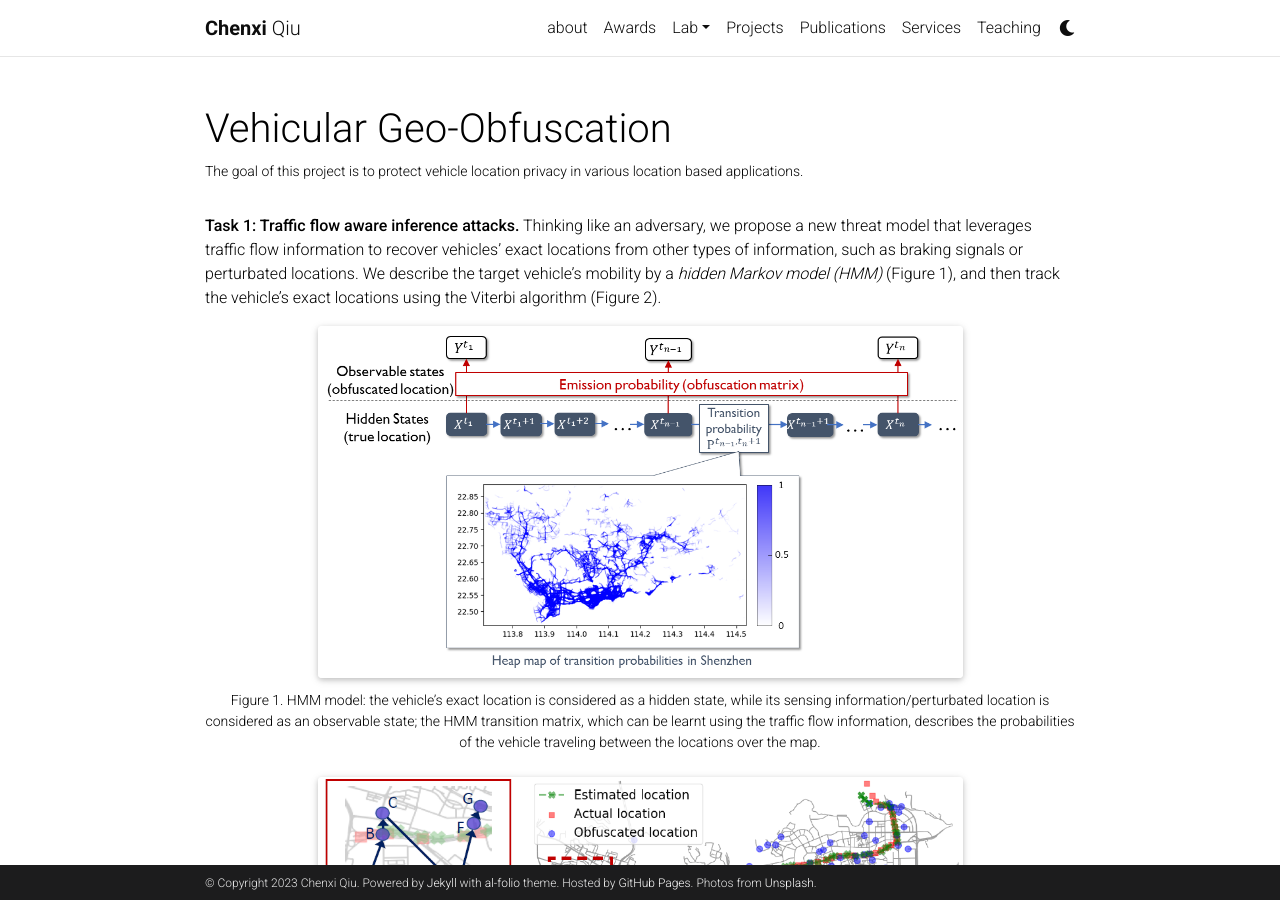
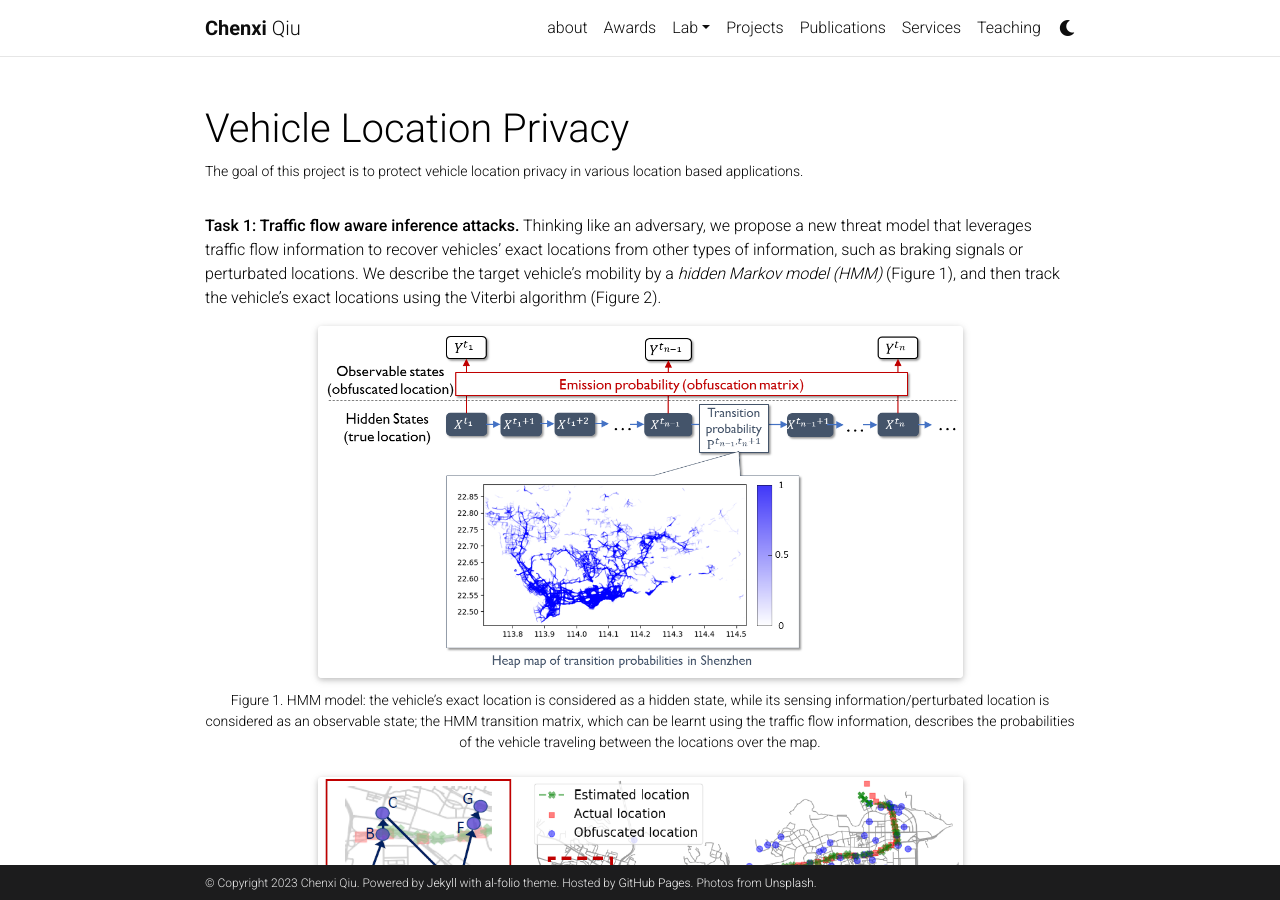
Before and after one commit to chenxiunt/chenxiunt.github.io, a Jekyll site: the page built from _projects/VehicleLocPrivacy.markdown, in a window 1280 px wide and 900 px high. Built offline with Jekyll 4.4.1, drawn with Linux system fonts in a browser that asks for light colours; comment, search, counter and statistics services are not loaded; a style sheet for code colours, icons or effects is not loaded.

Commit message:
Update VehicleLocPrivacy.markdown

```diff
--- a/_projects/VehicleLocPrivacy.markdown
+++ b/_projects/VehicleLocPrivacy.markdown
@@ -1,6 +1,6 @@
 ---
 layout: page
-title: Vehicular Geo-Obfuscation
+title: Vehicle Location Privacy
 description: The goal of this project is to protect vehicle location privacy in various location based applications.
 img: /assets/img/project-V-obfuscation.png
 importance: 1
```
